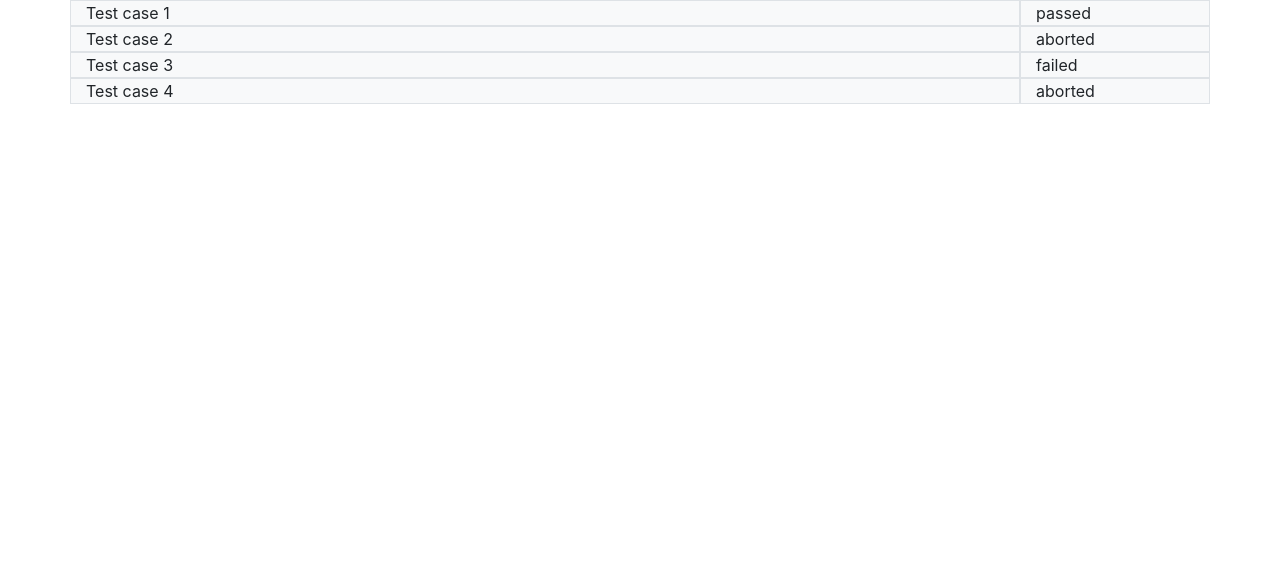
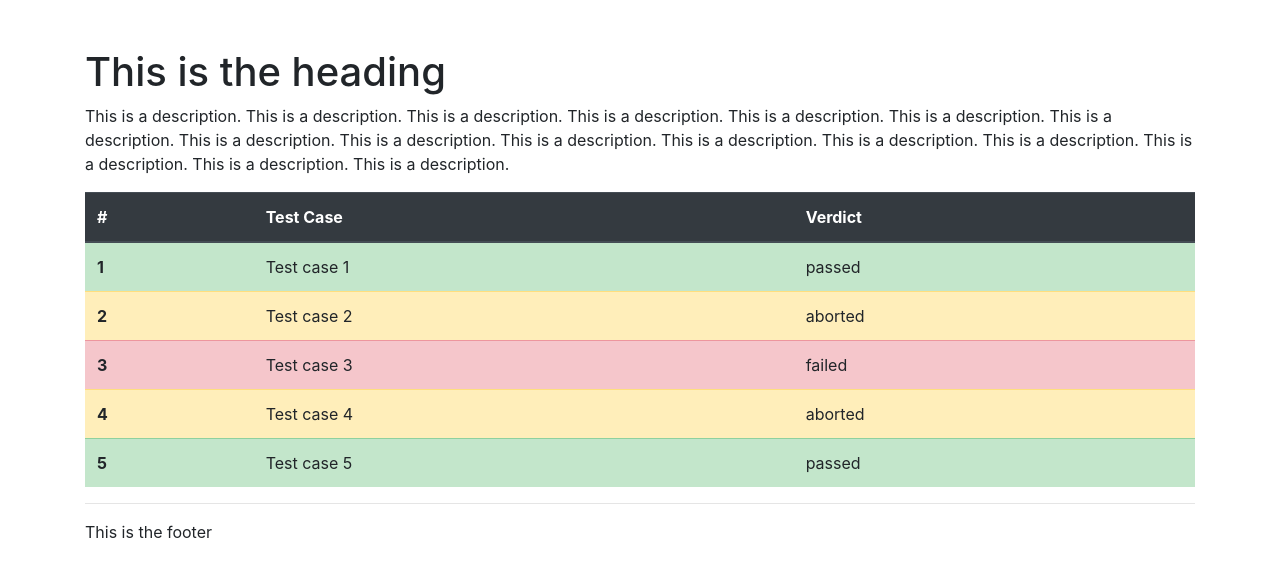
Before and after one commit to rogerbrinkmann/python, a Flask app: template jinja2/output/output.html in a window 1280 px wide. Shown: the top 577 px of the page. Run offline with Flask 2, Linux system fonts and the light colour scheme; the template is opened without the code that fills it, so the values that code supplies are empty.

Commit message:
using bootstrap tables instead of grid

```diff
--- a/jinja2/data/data.json
+++ b/jinja2/data/data.json
@@ -15,6 +15,10 @@
         {
             "name": "Test case 4",
             "verdict": "aborted"
+        },
+        {
+            "name": "Test case 5",
+            "verdict": "passed"
         }
     ]
 }
--- a/jinja2/output/output.html
+++ b/jinja2/output/output.html
@@ -9,47 +9,84 @@
 
 <body>
 
+<div class="container mt-5">
+    <h1>This is the heading</h1>
+    <p>This is a description. This is a description. This is a description. This is a description. This is a description. This is a description. This is a description. This is a description. This is a description. This is a description. This is a description. This is a description. This is a description. This is a description. This is a description. This is a description. </p>
+</div>
 
 <div class="container">
+    <table class="table">
+        <thead class="thead-dark">
+            <tr>
+                <th scope="col">#</th>
+                <th scope="col">Test Case</th>
+                <th scope="col">Verdict</th>
+            </tr>
+        </thead>
+        <tbody>
 
-    <div class="row">
-        <div class="col-10 border bg-light">
-            Test case 1
-        </div>
-        <div class="col-2 border bg-light">
-            passed
-        </div>
-    </div>
 
-    <div class="row">
-        <div class="col-10 border bg-light">
-            Test case 2
-        </div>
-        <div class="col-2 border bg-light">
-            aborted
-        </div>
-    </div>
 
-    <div class="row">
-        <div class="col-10 border bg-light">
-            Test case 3
-        </div>
-        <div class="col-2 border bg-light">
-            failed
-        </div>
-    </div>
 
-    <div class="row">
-        <div class="col-10 border bg-light">
-            Test case 4
-        </div>
-        <div class="col-2 border bg-light">
-            aborted
-        </div>
-    </div>
+            <tr class="table-success">
 
+
+                <th scope="row">1</th>
+                <td>Test case 1</td>
+                <td>passed</td>
+            </tr>
+
+
+
+            <tr class="table-warning">
+
+
+                <th scope="row">2</th>
+                <td>Test case 2</td>
+                <td>aborted</td>
+            </tr>
+
+
+
+            <tr class="table-danger">
+
+
+                <th scope="row">3</th>
+                <td>Test case 3</td>
+                <td>failed</td>
+            </tr>
+
+
+
+            <tr class="table-warning">
+
+
+                <th scope="row">4</th>
+                <td>Test case 4</td>
+                <td>aborted</td>
+            </tr>
+
+
+
+            <tr class="table-success">
+
+
+                <th scope="row">5</th>
+                <td>Test case 5</td>
+                <td>passed</td>
+            </tr>
+
+
+        </tbody>
+    </table>
+    <hr>
 </div>
 
+<div class="container">
+    <p>
+        This is the footer
+    </p>
+</div>
 
 
 
--- /dev/null
+++ b/jinja2/templates/footer.html
@@ -0,0 +1,5 @@
+<div class="container">
+    <p>
+        This is the footer
+    </p>
+</div>
```
Also changed, not shown: jinja2/templates/page.html (+6 -12 lines), jinja2/templates/testcase-table.html (added, +33 -0 lines).
